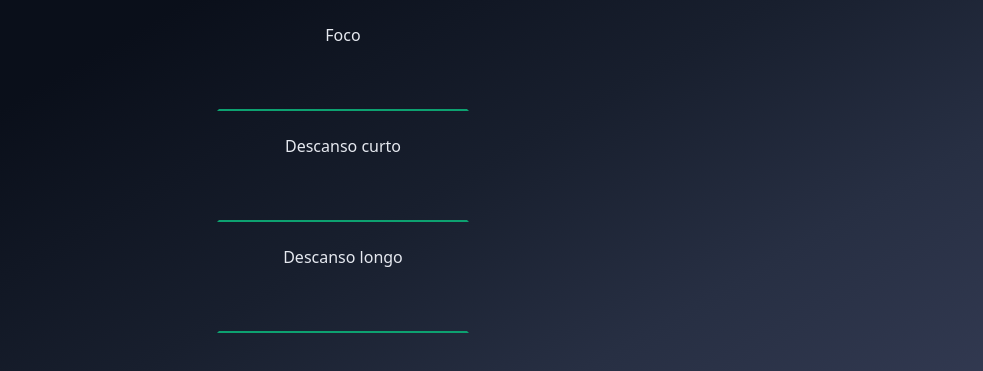
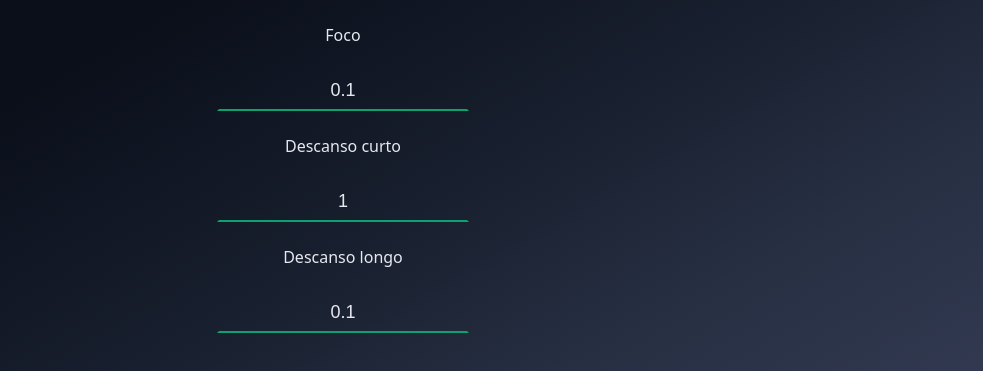
Before and after one commit to breGarcia66/React-Project-Pomodoro, a React (Vite) app: page /settings in a window 1280 px wide. Shown: the part 402-773 px from the top of the page, without its empty margins (297-1280 px from the left). Built offline with nearby package versions, Linux system fonts and the light colour scheme.

Commit message:
começando lógica da página Settings

```diff
--- a/src/pages/Settings/index.tsx
+++ b/src/pages/Settings/index.tsx
@@ -4,8 +4,30 @@ import { DefaultInput } from '../../components/DefaultInput';
 import { DefaultButton } from '../../components/DefaultButton';
 import { SaveIcon } from 'lucide-react';
 import { Heading } from '../../components/Heading';
+import { useRef } from 'react';
+import { useTaskContext } from '../../contexts/TaskContext/useTaskContext';
 
 export function Settings() {
+  const { state } = useTaskContext();
+
+  const workTimeRef = useRef<HTMLInputElement>(null);
+  const shortBreakTimeRef = useRef<HTMLInputElement>(null);
+  const longBreakTimeRef = useRef<HTMLInputElement>(null);
+
+  function handleSaveSettings(event: React.FormEvent<HTMLFormElement>) {
+    event.preventDefault();
+
+    const workTimeInputRef = workTimeRef.current?.value;
+    const shortBreakTimeInputRef = shortBreakTimeRef.current?.value;
+    const longBreakTimeInputRef = longBreakTimeRef.current?.value;
+
+    console.log(
+      workTimeInputRef,
+      shortBreakTimeInputRef,
+      longBreakTimeInputRef,
+    );
+  }
+
   return (
     <MainTemplate>
       <Container>
@@ -19,17 +41,32 @@ export function Settings() {
       </Container>
 
       <Container>
-        <form action='' className='form'>
+        <form onSubmit={handleSaveSettings} className='form'>
           <div className='formRow'>
-            <DefaultInput id='workTime' labelText='Foco' />
+            <DefaultInput
+              id='workTime'
+              labelText='Foco'
+              ref={workTimeRef}
+              defaultValue={state.config.workTime}
+            />
           </div>
 
           <div className='formRow'>
-            <DefaultInput id='shortBreakTime' labelText='Descanso curto' />
+            <DefaultInput
+              id='shortBreakTime'
+              labelText='Descanso curto'
+              ref={shortBreakTimeRef}
+              defaultValue={state.config.shortBreakTime}
+            />
           </div>
 
           <div className='formRow'>
-            <DefaultInput id='longBreakTime' labelText='Descanso longo' />
+            <DefaultInput
+              id='longBreakTime'
+              labelText='Descanso longo'
+              ref={longBreakTimeRef}
+              defaultValue={state.config.longBreakTime}
+            />
           </div>
 
           <div className='formRow'>
```
